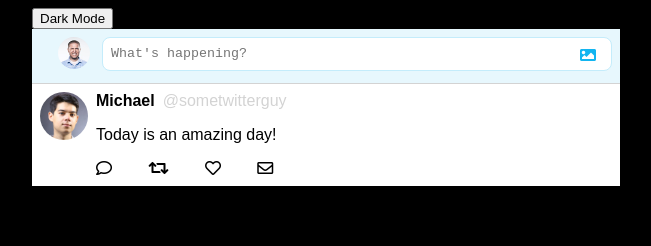
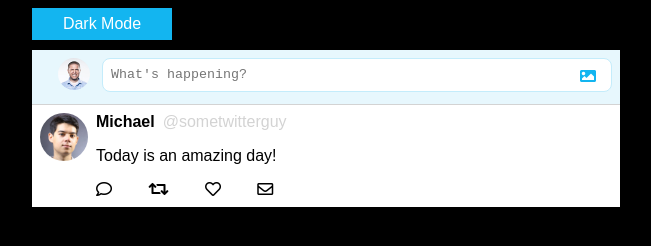
Before and after one commit to boomcamp/twitter-clone, a website: page index.html in a window 1280 px wide. Shown: the whole page, without its empty margins (314-965 px from the left). Drawn offline with nearby package versions, Linux system fonts and the light colour scheme.

Commit message:
Added toggle-btn css

```diff
--- a/styles/styles.css
+++ b/styles/styles.css
@@ -147,3 +147,14 @@
 .tweet .tweet-actions i {
   margin-right: 32px;
 }
+
+.toggle-btn {
+  height: 32px;
+  width: 140px;
+  border: none;
+  background-color: #13B5F0;
+  color: white;
+  font-weight: 500;
+  font-size: 16px;
+  margin-bottom: 10px;
+}
```
